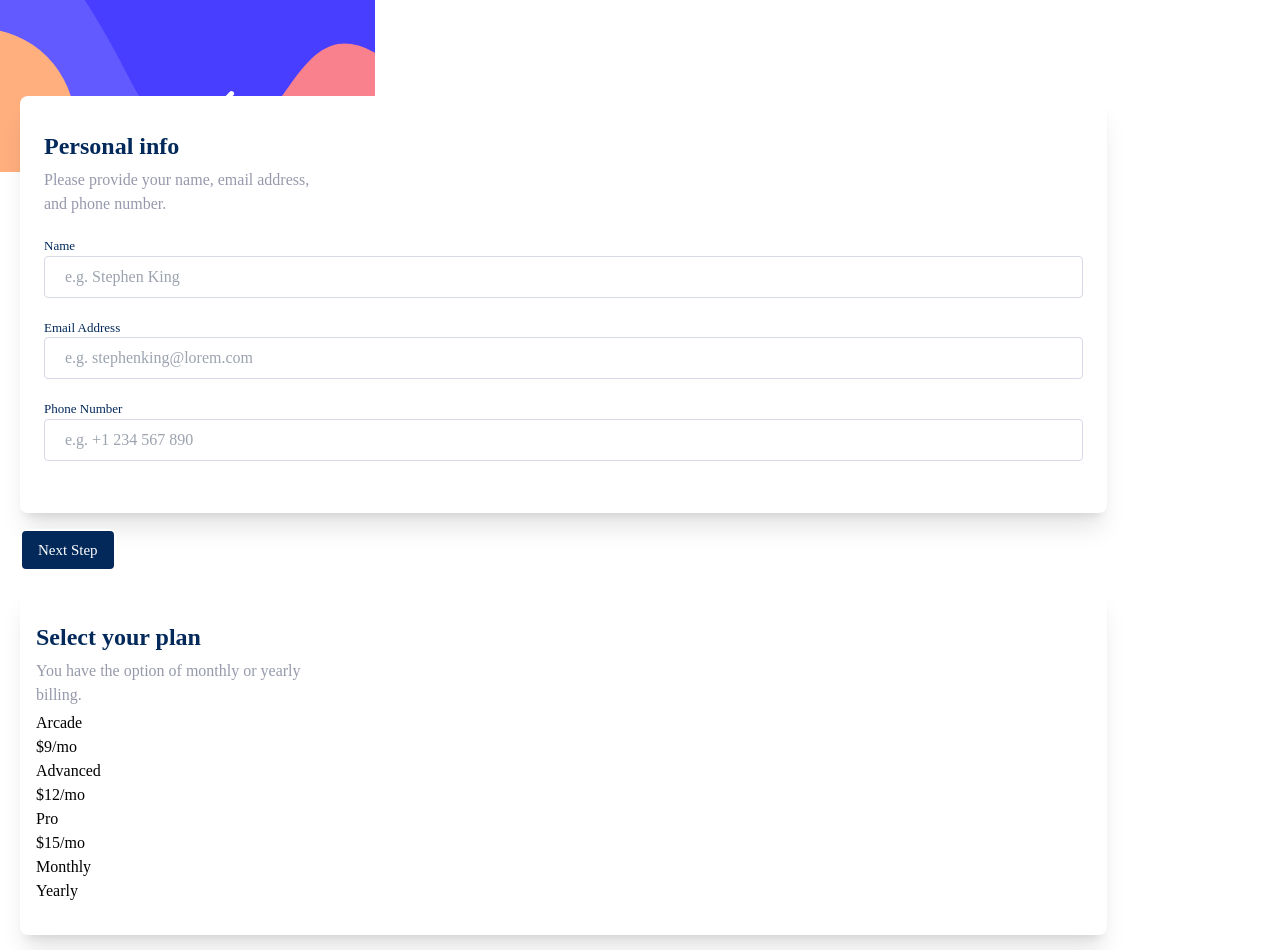
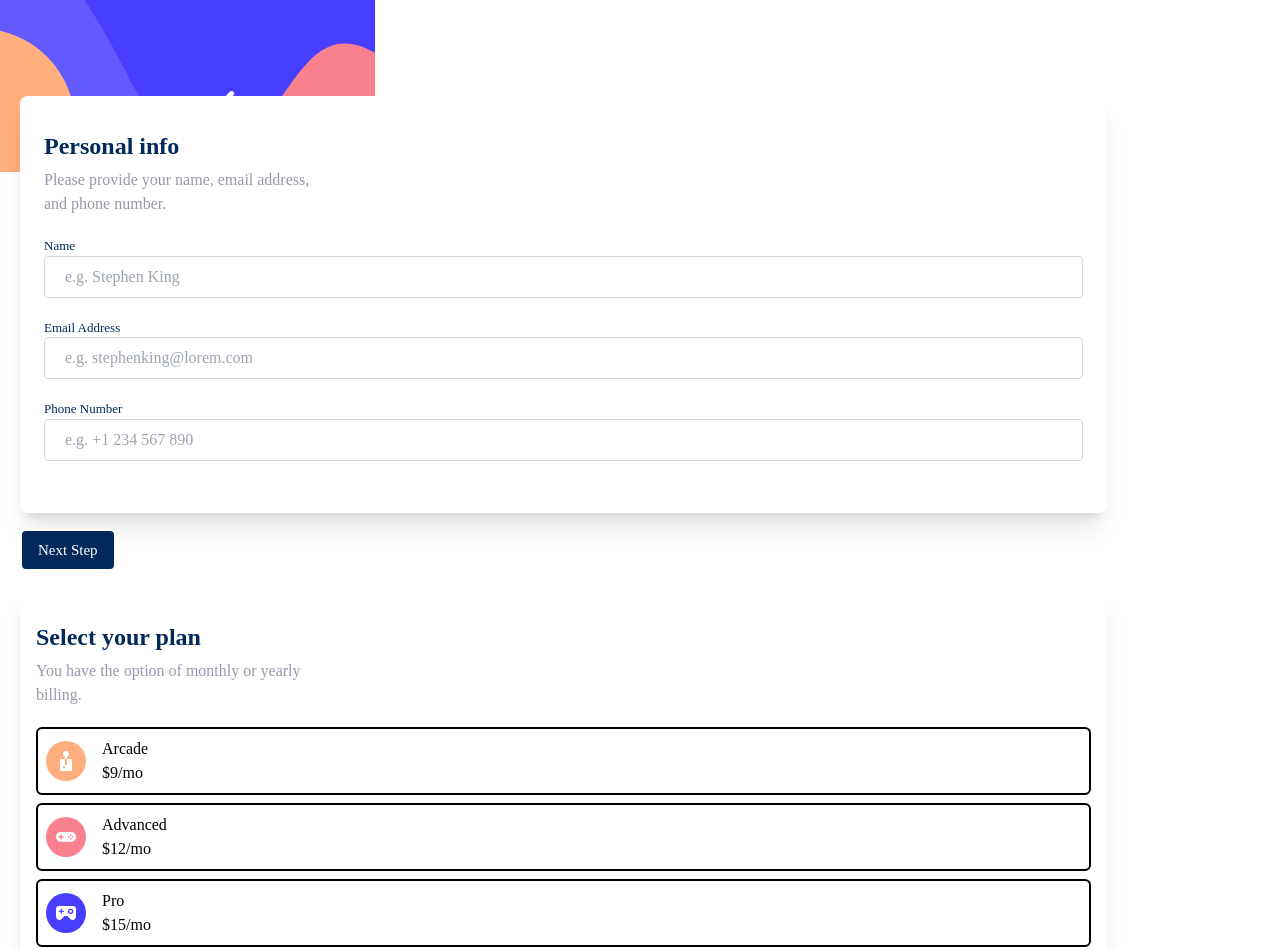
Before and after one commit to wx-it/multi-step-form, a React (Create React App) app: page / in a window 1280 px wide. Shown: the top 950 px of the page. Built offline with nearby package versions, Linux system fonts and the light colour scheme.

Commit message:
Update Step2.jsx

```diff
--- a/src/components/Step2.jsx
+++ b/src/components/Step2.jsx
@@ -1,4 +1,7 @@
-import React from 'react'
+import iconArcade from '../assets/images/icon-arcade.svg'
+import iconAdvanced from '../assets/images/icon-advanced.svg'
+import iconPro from '../assets/images/icon-pro.svg'
+
 
 const Step2 = () => {
   return (
@@ -13,18 +16,39 @@ const Step2 = () => {
    className="text-Cool-gray w-72 my-1"
   >You have the option of monthly or yearly billing.</p>
 
+<div className='space-y-2 mt-5'>
+<div className='flex border-2 border-black rounded-md items-center space-x-4 p-2'>
   <div>
+    <img src={iconArcade} alt="" />
+  </div>
+    <div className='block'>
      <h3>Arcade</h3>
      <p>$9/mo</p>
     </div>
+</div>
+
+<div className='flex border-2 border-black rounded-md items-center space-x-4 p-2' >
 <div>
+    <img src={iconAdvanced} alt="" />
+  </div>
+    <div className='block'>
       <h3>Advanced</h3>
       <p>$12/mo</p>
     </div>
+</div>
+
+<div className='flex border-2 border-black rounded-md items-center space-x-4 p-2' >
 <div>
+    <img src={iconPro} alt="" />
+  </div>
+    <div className='block'>
       <h3>Pro</h3>
       <p>$15/mo</p>
     </div>
+</div>
+
+</div>
+
 <div>
     <p>Monthly</p>
     <p>Yearly</p>
```
Lines whose indentation alone changed are shown as unchanged.
